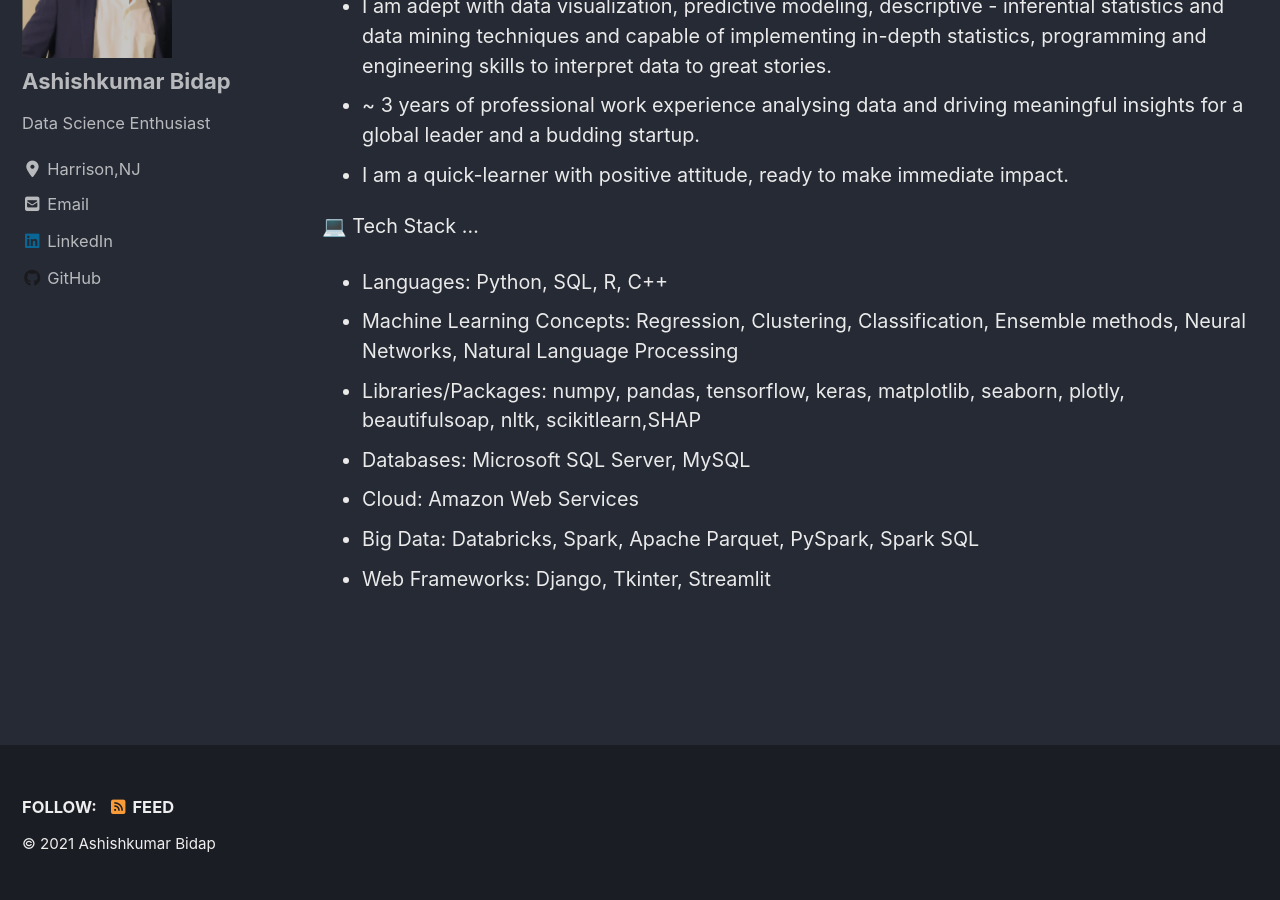
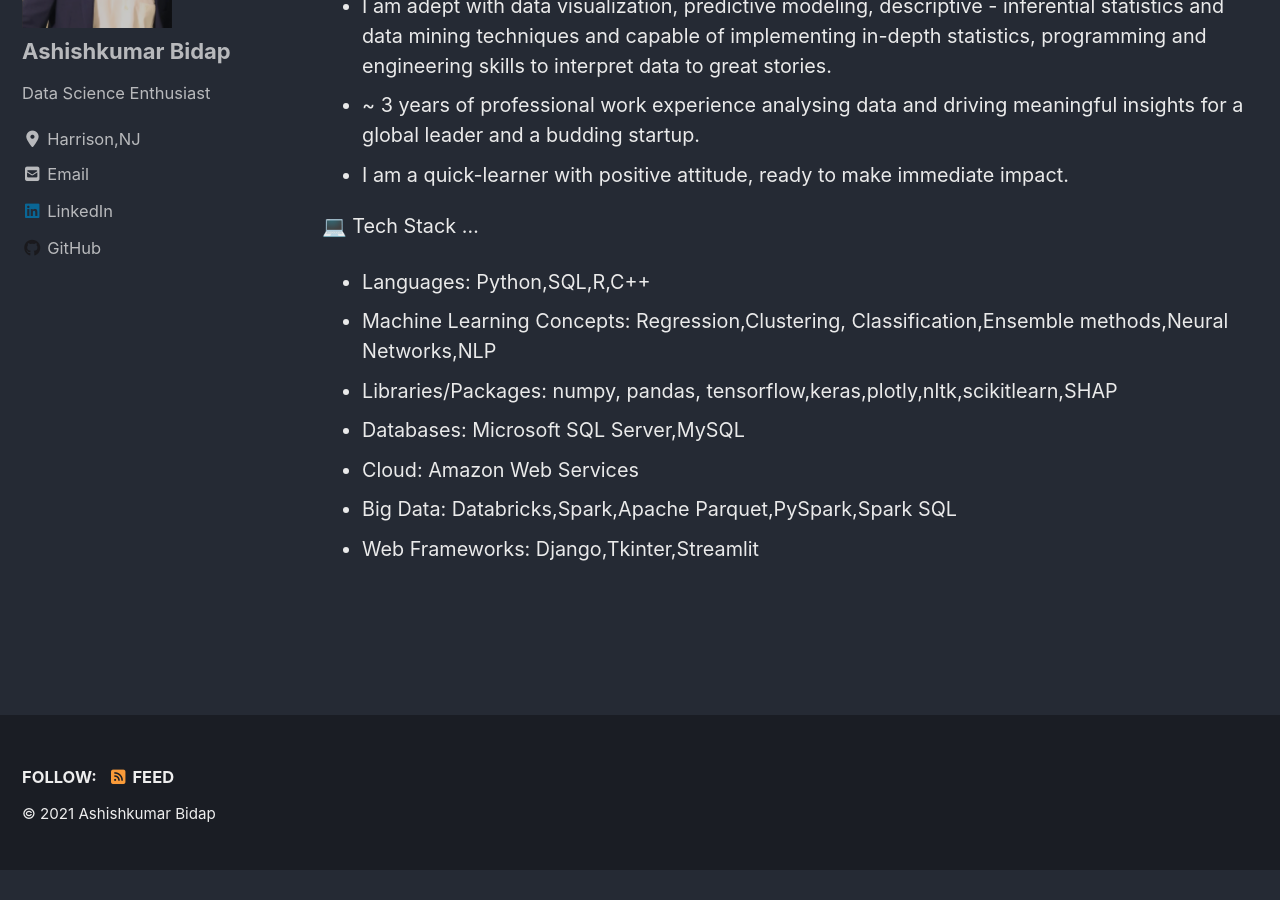
Before and after one commit to aashish-bidap/aashish-bidap.github.io, a Jekyll site: the page built from _pages/about.md, in a window 1280 px wide and 900 px high, scrolled down 402 px. Built offline with Jekyll 4.4.1, drawn with Linux system fonts in a browser that asks for light colours; cached includes are drawn as plain includes; nearby versions of some CDN libraries; after the commit the page ends 1272 px from its top, so only the background shows below that.

```diff
--- a/_pages/about.md
+++ b/_pages/about.md
@@ -18,11 +18,11 @@
 - I am a quick-learner with positive attitude, ready to make immediate impact.<br>
 
 💻 Tech Stack ...<br>
-- Languages: Python, SQL, R, C++ <br>
-- Machine Learning Concepts: Regression, Clustering, Classification, Ensemble methods, Neural Networks, Natural Language Processing <br>
-- Libraries/Packages: numpy, pandas, tensorflow, keras, matplotlib, seaborn, plotly, beautifulsoap, nltk, scikitlearn,SHAP<br>
-- Databases: Microsoft SQL Server, MySQL<br>
-- Cloud: Amazon Web Services <br>
-- Big Data: Databricks, Spark, Apache Parquet, PySpark, Spark SQL <br>
-- Web Frameworks: Django, Tkinter, Streamlit <br>
+- Languages: Python,SQL,R,C++ <br>
+- Machine Learning Concepts: Regression,Clustering, Classification,Ensemble methods,Neural Networks,NLP <br>
+- Libraries/Packages: numpy, pandas, tensorflow,keras,plotly,nltk,scikitlearn,SHAP<br>
+- Databases: Microsoft SQL Server,MySQL<br>
+- Cloud: Amazon Web Services<br>
+- Big Data: Databricks,Spark,Apache Parquet,PySpark,Spark SQL<br>
+- Web Frameworks: Django,Tkinter,Streamlit<br>
 <br>
```
